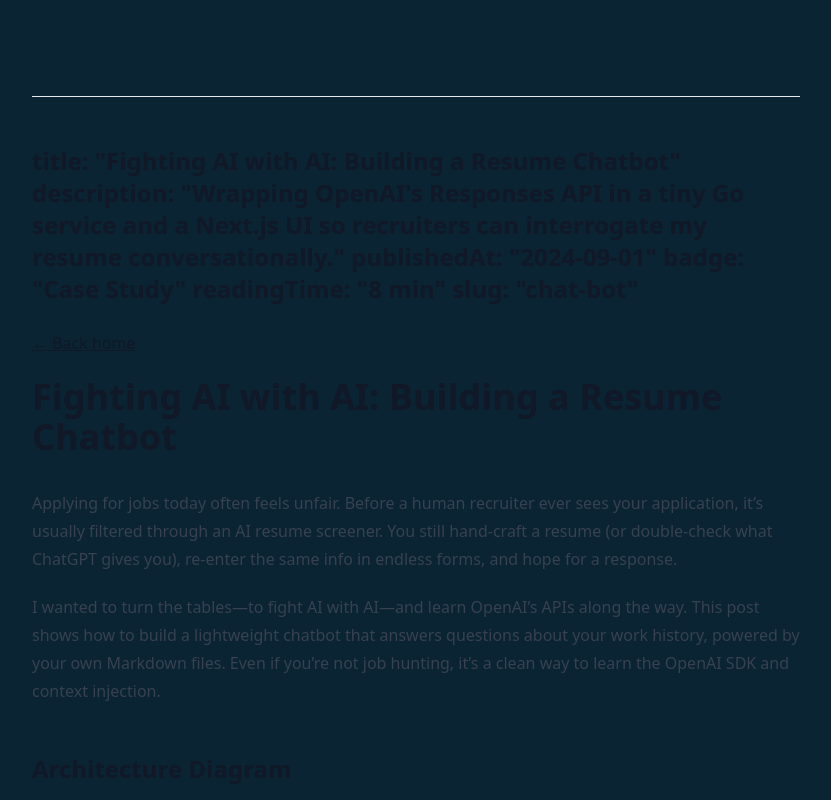
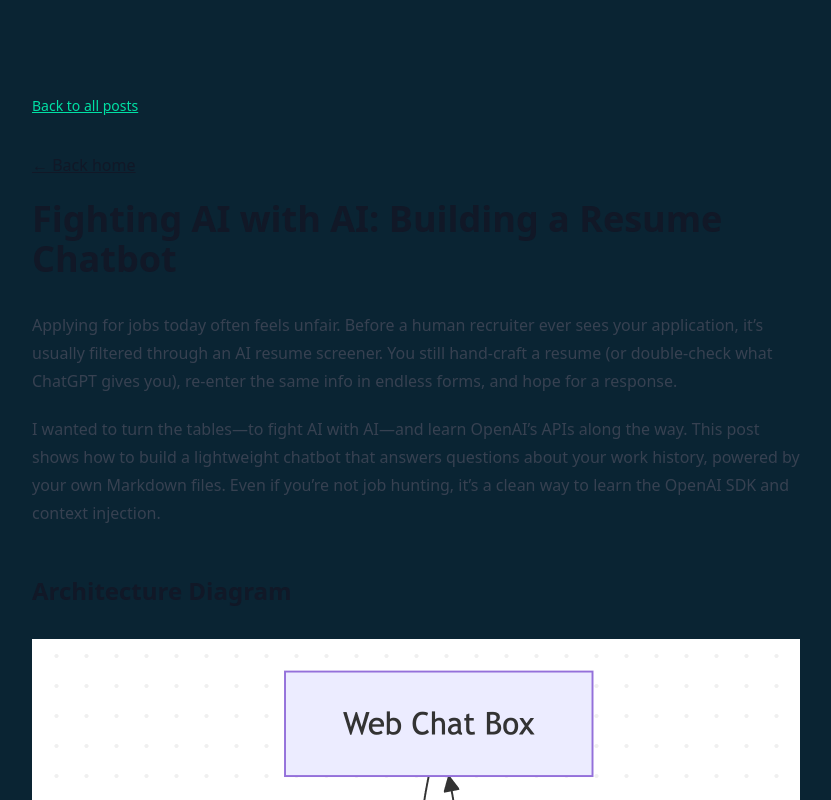
Before and after one commit to cstipes-devs/stipes-nextjs-tailwind, a Next.js app: page /blog/chat-bot in a window 1280 px wide. Shown: the top 800 px of the page, without its empty margins (224-1055 px from the left). Built offline with nearby package versions, Linux system fonts and the light colour scheme.

Commit message:
clean up

```diff
--- a/app/(site)/blog/[slug]/page.tsx
+++ b/app/(site)/blog/[slug]/page.tsx
@@ -1,3 +1,4 @@
+import Link from "next/link";
 import type { Metadata } from "next";
 import { notFound } from "next/navigation";
 import { getAllPostMetadata, getPost } from "@/lib/mdx";
@@ -48,6 +49,9 @@
       </p>
       <h1>{frontmatter.title}</h1>
       <p className="text-zinc-300">{frontmatter.description}</p>
+      <Link href="/blog" className="mt-4 inline-flex items-center text-sm font-medium text-accent-500 hover:text-accent-300">
+        Back to all posts
+      </Link>
       <div className="mt-8">{content}</div>
     </article>
   );
--- a/content/posts/chat-bot.mdx
+++ b/content/posts/chat-bot.mdx
@@ -1,13 +1,3 @@
-
----
-title: "Fighting AI with AI: Building a Resume Chatbot"
-description: "Wrapping OpenAI's Responses API in a tiny Go service and a Next.js UI so recruiters can interrogate my resume conversationally."
-publishedAt: "2024-09-01"
-badge: "Case Study"
-readingTime: "8 min"
-slug: "chat-bot"
----
-
 [← Back home](/)
 
 # Fighting AI with AI: Building a Resume Chatbot
```
